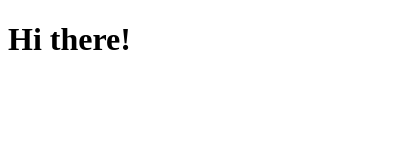
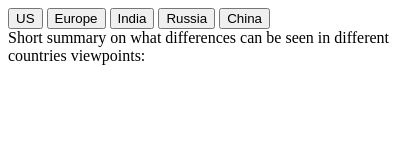
Before and after one commit to chrisdperumal/news-detector, a browser extension: page Chrome_Extension/Chrome_extension/popup.html in a window 400 px wide. Drawn offline with Linux system fonts and the light colour scheme.

Commit message:
Update popup.html

```diff
--- a/Chrome_Extension/Chrome_extension/popup.html
+++ b/Chrome_Extension/Chrome_extension/popup.html
@@ -1,11 +1,53 @@
 <!DOCTYPE html>
 <html lang="en">
 <head>
-    <meta charset="UTF-8">
-    <meta name="viewport" content="width=device-width, initial-scale=1.0">
-    <title>Hi Extension</title>
+<meta charset="UTF-8">
+<meta name="viewport" content="width=device-width, initial-scale=1.0">
+<title>Popup Window with Buttons</title>
+<script>
+function displayText(buttonId) {
+    var textToShow = "";
+    switch(buttonId) {
+        case "us":
+            textToShow = "Us's viewpoint is:";
+            break;
+        case "europe":
+            textToShow = "Europe's viewpoint is";
+            break;
+        case "india":
+            textToShow = "Text for India button.";
+            break;
+        case "russia":
+            textToShow = "Text for Russia button.";
+            break;
+        case "china":
+            textToShow = "Text for China button.";
+            break;
+        default:
+            textToShow = "Unknown button.";
+    }
+    document.getElementById("textDisplay").textContent = textToShow;
+}
+
+// Function to display initial text before any button is clicked
+function displayInitialText() {
+    document.getElementById("textDisplay").textContent = "Short summary on what differences can be seen in different countries viewpoints:";
+}
+</script>
 </head>
 <body>
-    <h1>Hi there!</h1>
+<div id="initialText"></div>
+<button id="us" onclick="displayText('us')">US</button>
+<button id="europe" onclick="displayText('europe')">Europe</button>
+<button id="india" onclick="displayText('india')">India</button>
+<button id="russia" onclick="displayText('russia')">Russia</button>
+<button id="china" onclick="displayText('china')">China</button>
+<div id="textDisplay"></div>
+
+<script>
+// Call the function to display initial text when the page loads
+displayInitialText();
+</script>
+
 </body>
 </html>
```
